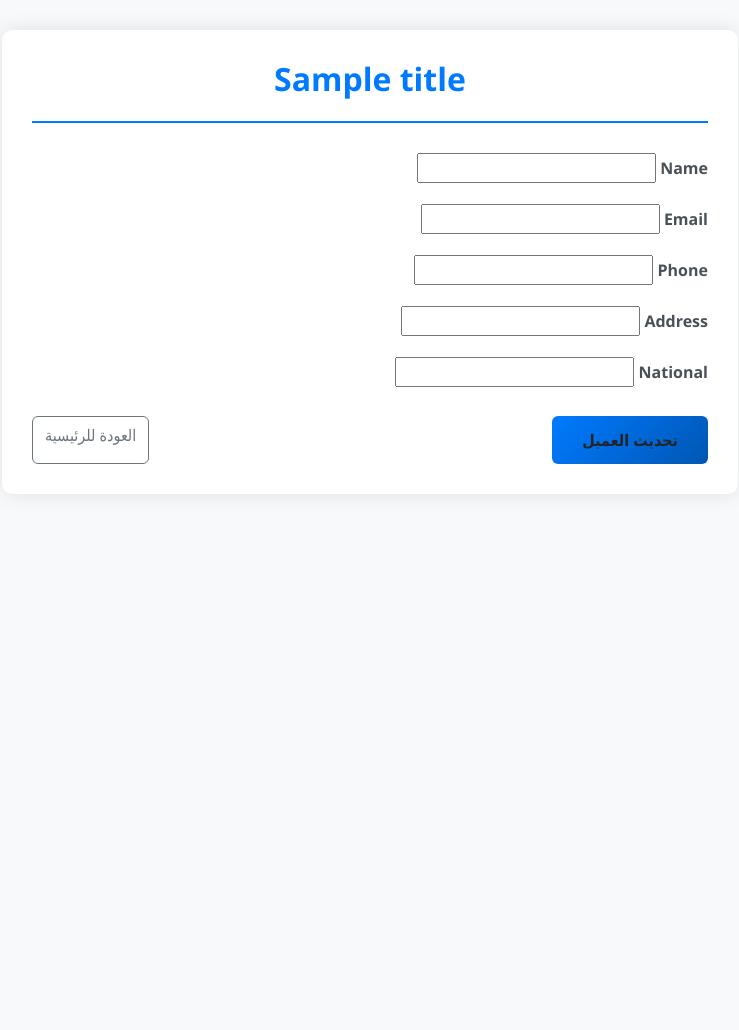
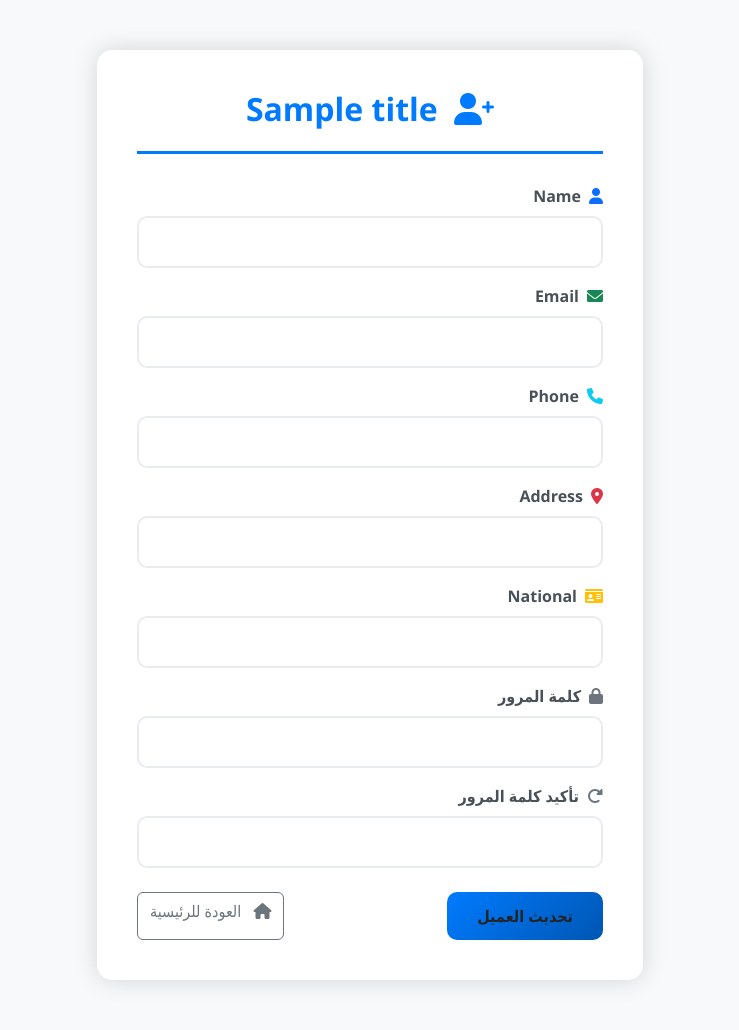
Before and after one commit to adel307/libraries_management_system, a Django app: template clint/templates/signup.html in a window 1280 px wide. Shown: the whole page, without its empty margins (270-1009 px from the left). Before the commit the page ends 464 px from the top, so only its background shows below. Run offline with Django 4.2, Linux system fonts and the light colour scheme; data comes from the database, SQL or seed files in the repository; tables that the repository leaves empty hold one stand-in row (values such as "Sample post"); the template is opened without the code that fills it: values that come from a table or form of the project are taken from there, most other values are stand-ins (such as "Sample title", 1, 10 or a date in 2020); form fields are guessed from the names that the template uses.

Commit message:
new updates

```diff
--- a/clint/templates/signup.html
+++ b/clint/templates/signup.html
@@ -5,6 +5,8 @@
     <meta name="viewport" content="width=device-width, initial-scale=1.0">
     <title>{{ title }}</title>
     <link href="https://cdn.jsdelivr.net/npm/bootstrap@5.3.0/dist/css/bootstrap.min.css" rel="stylesheet">
+    <link rel="stylesheet" href="https://cdnjs.cloudflare.com/ajax/libs/font-awesome/6.0.0-beta3/css/all.min.css">
+
     <style>
         body {
             background-color: #f8f9fa;
@@ -12,14 +14,14 @@
         }
         .form-container {
             background: white;
-            border-radius: 10px;
-            box-shadow: 0 0 20px rgba(0, 0, 0, 0.1);
-            padding: 30px;
-            margin-top: 30px;
-            margin-bottom: 30px;
+            border-radius: 15px; /* زيادة التدوير */
+            box-shadow: 0 0 25px rgba(0, 0, 0, 0.15); /* تظليل أقوى */
+            padding: 40px; /* زيادة المسافة الداخلية */
+            margin-top: 50px;
+            margin-bottom: 50px;
         }
         .form-header {
-            border-bottom: 2px solid #007bff;
+            border-bottom: 3px solid #007bff; /* خط سميك */
             padding-bottom: 15px;
             margin-bottom: 30px;
         }
@@ -33,6 +35,7 @@
             padding: 12px 30px;
             font-weight: 600;
             transition: all 0.3s;
+            border-radius: 10px;
         }
         .btn-custom:hover {
             transform: translateY(-2px);
@@ -42,9 +45,11 @@
             font-weight: 600;
             color: #495057;
             margin-bottom: 8px;
+            display: flex; /* لدمج الأيقونة مع الليبل */
+            align-items: center;
         }
         .form-control {
-            border-radius: 8px;
+            border-radius: 10px; /* زيادة التدوير */
             padding: 12px 15px;
             border: 2px solid #e9ecef;
             transition: all 0.3s;
@@ -54,38 +59,41 @@
             box-shadow: 0 0 0 0.2rem rgba(0, 123, 255, 0.25);
         }
         .alert {
-            border-radius: 8px;
+            border-radius: 10px;
             border: none;
+        }
+        .icon-space {
+            margin-left: 8px; /* مسافة بين الأيقونة والنص */
         }
     </style>
 </head>
 <body>
     <div class="container">
         <div class="row justify-content-center">
-            <div class="col-md-8">
+            <div class="col-md-8 col-lg-6"> {# تضييق النموذج قليلاً ليكون أكثر جاذبية #}
                 <div class="form-container">
-                    <!-- الرأس -->
                     <div class="form-header">
-                        <h2 class="text-center">{{ title }}</h2>
+                        <h2 class="text-center">
+                            <i class="fas fa-user-plus icon-space"></i>
+                            {{ title }}
+                        </h2>
                     </div>
 
-                    <!-- الرسائل -->
                     {% if messages %}
                         {% for message in messages %}
                             <div class="alert alert-{{ message.tags }} alert-dismissible fade show" role="alert">
                                 {{ message }}
-                                <button type="button" class="btn-close" data-bs-dismiss="alert"></button>
+                                <button type="button" class="btn-close" data-bs-dismiss="alert" aria-label="Close"></button>
                             </div>
                         {% endfor %}
                     {% endif %}
 
-                    <!-- النموذج -->
-                    <form method="post" enctype="multipart/form-data">
+                    <form method="post" enctype="multipart/form-data" novalidate>
                         {% csrf_token %}
 
-                        <!-- حقل الاسم -->
                         <div class="mb-3">
                             <label for="{{ form.name.id_for_label }}" class="form-label">
+                                <i class="fas fa-user text-primary icon-space"></i>
                                 {{ form.name.label }}
                             </label>
                             {{ form.name }}
@@ -98,9 +106,9 @@
                             {% endif %}
                         </div>
 
-                        <!-- حقل البريد الإلكتروني -->
                         <div class="mb-3">
                             <label for="{{ form.email.id_for_label }}" class="form-label">
+                                <i class="fas fa-envelope text-success icon-space"></i>
                                 {{ form.email.label }}
                             </label>
                             {{ form.email }}
@@ -113,9 +121,9 @@
                             {% endif %}
                         </div>
 
-                        <!-- حقل الهاتف -->
                         <div class="mb-3">
                             <label for="{{ form.phone.id_for_label }}" class="form-label">
+                                <i class="fas fa-phone text-info icon-space"></i>
                                 {{ form.phone.label }}
                             </label>
                             {{ form.phone }}
@@ -128,9 +136,9 @@
                             {% endif %}
                         </div>
 
-                        <!-- حقل العنوان -->
                         <div class="mb-3">
                             <label for="{{ form.address.id_for_label }}" class="form-label">
+                                <i class="fas fa-map-marker-alt text-danger icon-space"></i>
                                 {{ form.address.label }}
                             </label>
                             {{ form.address }}
@@ -143,9 +151,9 @@
                             {% endif %}
                         </div>
 
-                        <!-- حقل الهوية الوطنية -->
-                        <div class="mb-4">
+                        <div class="mb-3">
                             <label for="{{ form.national_id.id_for_label }}" class="form-label">
+                                <i class="fas fa-id-card text-warning icon-space"></i>
                                 {{ form.national_id.label }}
                             </label>
                             {{ form.national_id }}
@@ -158,12 +166,46 @@
                             {% endif %}
                         </div>
 
-                        <!-- الأزرار -->
+                        {# ✅ حقل كلمة المرور 1 (مضاف للتسجيل) #}
+                        <div class="mb-3">
+                            <label for="{{ form.password.id_for_label }}" class="form-label">
+                                <i class="fas fa-lock text-secondary icon-space"></i>
+                                كلمة المرور
+                            </label>
+                            {{ form.password }}
+                            {% if form.password.errors %}
+                                <div class="text-danger small mt-1">
+                                    {% for error in form.password.errors %}
+                                        {{ error }}
+                                    {% endfor %}
+                                </div>
+                            {% endif %}
+                        </div>
+
+                        {# ✅ حقل تأكيد كلمة المرور 2 (مضاف للتسجيل) #}
+                        <div class="mb-4">
+                            <label for="{{ form.password2.id_for_label }}" class="form-label">
+                                <i class="fas fa-redo-alt text-secondary icon-space"></i>
+                                تأكيد كلمة المرور
+                            </label>
+                            {{ form.password2 }}
+                            {% if form.password2.errors %}
+                                <div class="text-danger small mt-1">
+                                    {% for error in form.password2.errors %}
+                                        {{ error }}
+                                    {% endfor %}
+                                </div>
+                            {% endif %}
+                        </div>
+
                         <div class="d-flex justify-content-between">
                             <button type="submit" class="btn btn-custom">
                                 {% if customer %}تحديث{% else %}تسجيل{% endif %} العميل
                             </button>
-                            <a href="{% url 'main' %}" class="btn btn-outline-secondary">العودة للرئيسية</a>
+                            <a href="{% url 'main' %}" class="btn btn-outline-secondary">
+                                <i class="fas fa-home icon-space"></i>
+                                العودة للرئيسية
+                            </a>
                         </div>
                     </form>
                 </div>
@@ -172,5 +214,20 @@
     </div>
 
     <script src="https://cdn.jsdelivr.net/npm/bootstrap@5.3.0/dist/js/bootstrap.bundle.min.js"></script>
+
+    <script>
+        document.addEventListener('DOMContentLoaded', function() {
+            // ✅ تطبيق فئة form-control على جميع حقول الإدخال و textarea
+            const formInputs = document.querySelectorAll('.form-container form input:not([type="submit"]), .form-container form textarea, .form-container form select');
+
+            formInputs.forEach(input => {
+                if (!input.classList.contains('form-control')) {
+                    input.classList.add('form-control');
+                }
+            });
+
+            // Script for dismissible alerts (Bootstrap 5 handles dismiss automatically, but good practice)
+        });
+    </script>
 </body>
 </html>
```
